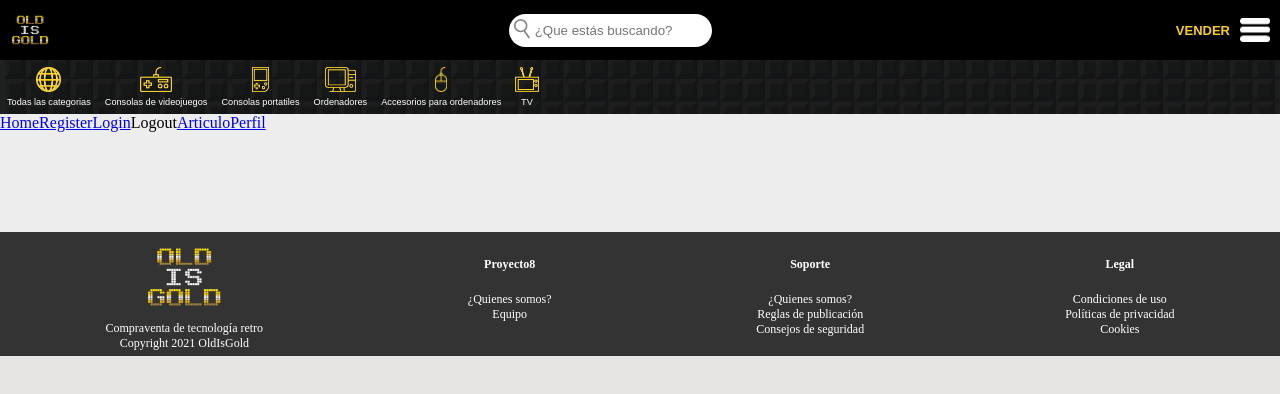
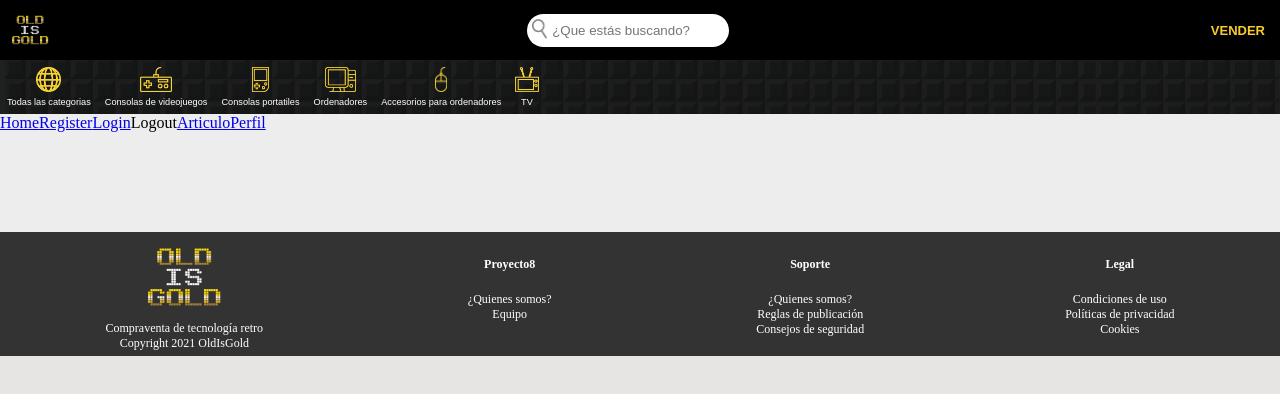
Before and after one commit to miguelitov1/Old-Is-Gold---FrontEnd, a React (Create React App) app: page / in a window 1280 px wide. Shown: the top 394 px of the page. Built offline with nearby package versions, Linux system fonts and the light colour scheme; no server answers.

Commit message:
modificacion menu header

```diff
--- a/src/App.css
+++ b/src/App.css
@@ -7,3 +7,8 @@
   flex-direction: row;
   list-style: none;
 }
+.App-header {
+  position: -webkit-sticky;
+  position: sticky;
+  top: 0px;
+}
--- a/src/App.js
+++ b/src/App.js
@@ -21,7 +21,9 @@ function App() {
 
   return (
     <div className="App">
-      <Header />
+      <div className="App-header">
+        <Header />
+      </div>
       <Categorias />
       <Router>
         <div className="App-links">
--- a/src/componentes/ArticuloHome.css
+++ b/src/componentes/ArticuloHome.css
@@ -56,3 +56,5 @@
   align-items: baseline;
   flex-direction: row;
 }
+
+/* overflow: hidden*/
--- a/src/componentes/Header.css
+++ b/src/componentes/Header.css
@@ -59,7 +59,7 @@ img[alt="menu"] {
   padding: 5px;
 }
 
-.Header-container2 a {
+.Header-container a {
   text-decoration: none;
   color: #f7cd2d;
   padding: 5px;
--- a/src/componentes/Header.js
+++ b/src/componentes/Header.js
@@ -15,10 +15,7 @@ export const Header = () => {
         <input type="text" placeholder="¿Que estás buscando?"></input>
       </form>
 
-      <div className="Header-container2">
-        <a href="#">VENDER</a>
-        <img src="./iconos/menu.png" alt="menu" />
-      </div>
+      <a href="#">VENDER</a>
     </header>
   );
 };
```
